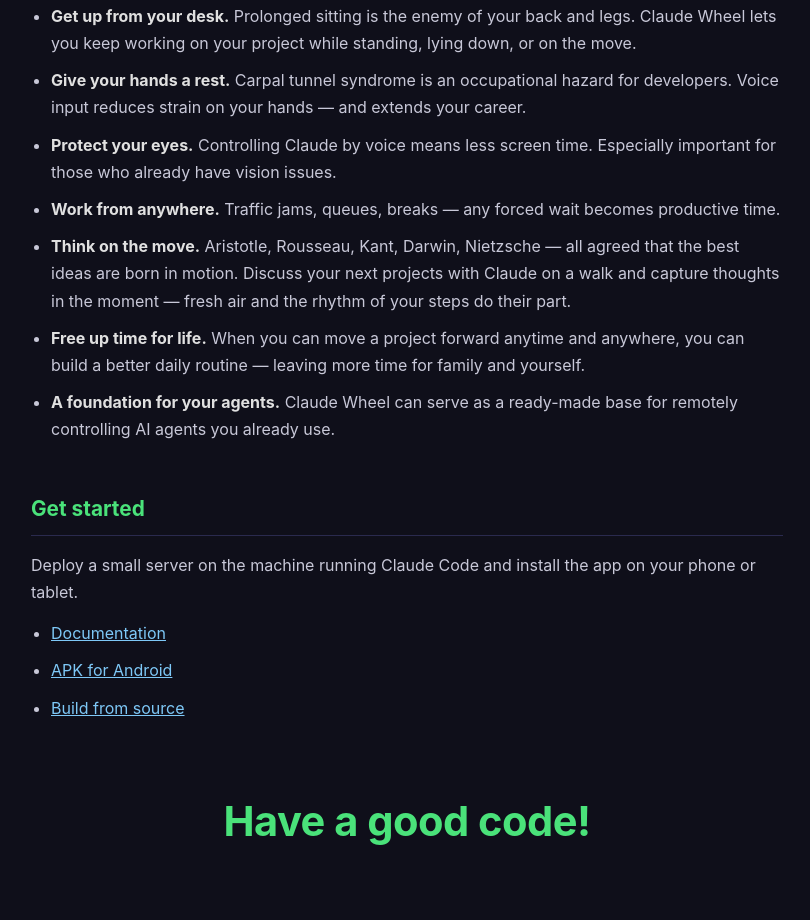
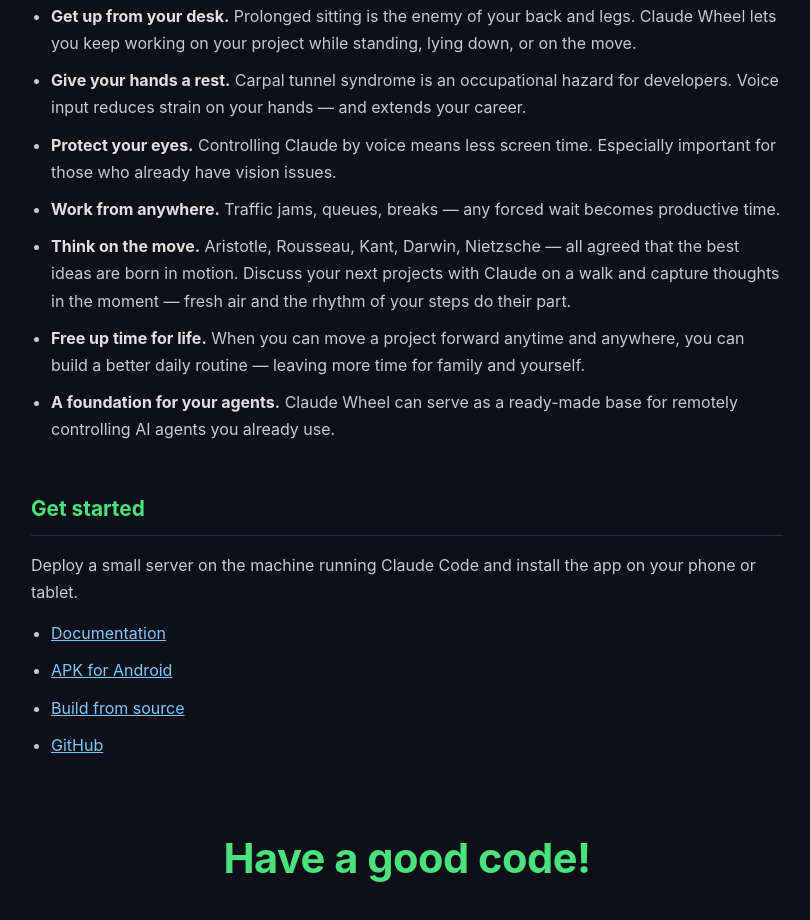
Before and after one commit to dim4ai/claude-wheel, a plain HTML site: page docs/index.html in a window 1280 px wide. Shown: the part 777-1697 px from the top of the page, without its empty margins (233-1043 px from the left). Drawn offline with Linux system fonts and the light colour scheme.

Commit message:
Add GitHub link to index

```diff
--- a/docs/index.html
+++ b/docs/index.html
@@ -86,6 +86,7 @@
     <li><a href="main-guide.html">Documentation</a></li>
     <li><a href="https://github.com/dim4ai/claude-wheel/releases" target="_blank" rel="noopener">APK for Android</a></li>
     <li><a href="mobile-guide.html#build">Build from source</a></li>
+    <li><a href="https://github.com/dim4ai/claude-wheel" target="_blank" rel="noopener">GitHub</a></li>
   </ul>
 
   <div class="good-code">Have a good code!</div>
```
